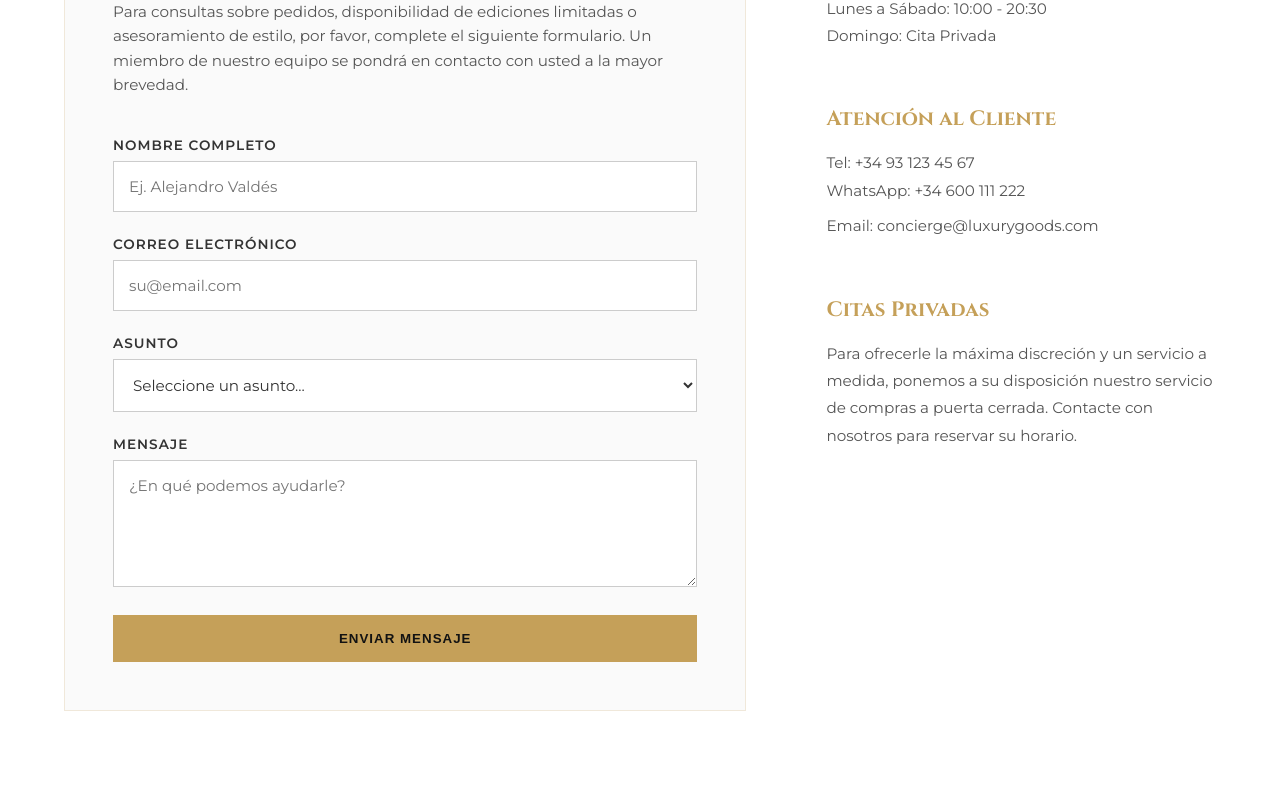
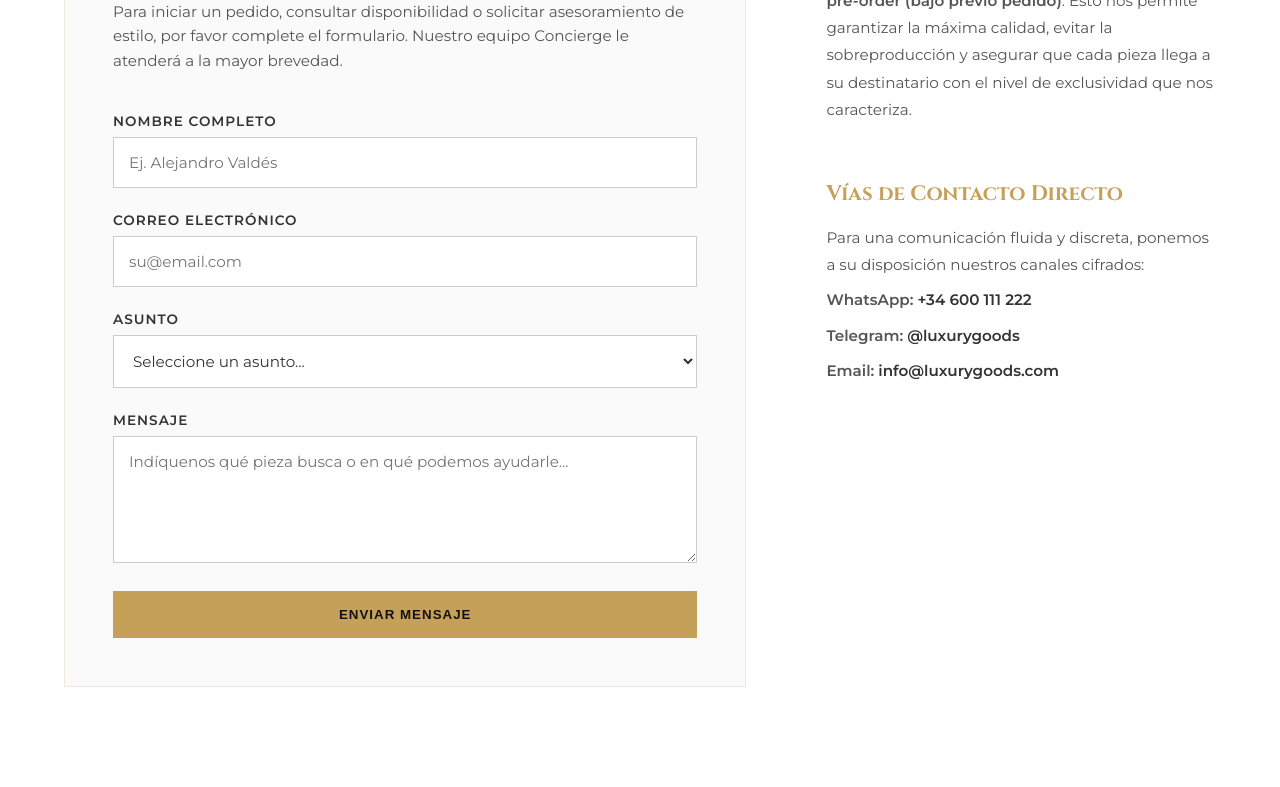
Before and after one commit to DavidSW123/luxurygoods26-web, a plain HTML site: page contacto.html in a window 1280 px wide. Shown: the part 559-1346 px from the top of the page. Drawn offline with Linux system fonts and the light colour scheme; no server answers.

Commit message:
Fixes página contacto.

```diff
--- a/contacto.html
+++ b/contacto.html
@@ -3,7 +3,7 @@
 <head>
     <meta charset="UTF-8">
     <meta name="viewport" content="width=device-width, initial-scale=1.0">
-    <meta name="description" content="Contacte con Luxury Goods. Asesoramiento personalizado sobre nuestras colecciones de moda y calzado premium.">
+    <meta name="description" content="Contacte con Luxury Goods. Servicio Concierge y asesoramiento personalizado para pedidos exclusivos.">
     <title>Contacto | Luxury Goods</title>
     <link rel="stylesheet" href="style.css">
     <link href="https://fonts.googleapis.com/css2?family=Cinzel:wght@400;700&family=Montserrat:wght@300;400;600&display=swap" rel="stylesheet">
@@ -36,30 +36,30 @@
 
             <div class="contact-form-container">
                 <h2 class="contact-title">Atención Personalizada</h2>
-                <p class="contact-desc">Para consultas sobre pedidos, disponibilidad de ediciones limitadas o asesoramiento de estilo, por favor, complete el siguiente formulario. Un miembro de nuestro equipo se pondrá en contacto con usted a la mayor brevedad.</p>
+                <p class="contact-desc">Para iniciar un pedido, consultar disponibilidad o solicitar asesoramiento de estilo, por favor complete el formulario. Nuestro equipo Concierge le atenderá a la mayor brevedad.</p>
 
-                <form action="#" class="luxury-form">
+                <form action="https://formspree.io/f/TU_CODIGO_AQUI" method="POST" class="luxury-form">
                     <div class="form-group">
                         <label for="name">Nombre Completo</label>
-                        <input type="text" id="name" placeholder="Ej. Alejandro Valdés" required>
+                        <input type="text" id="name" name="Nombre" placeholder="Ej. Alejandro Valdés" required>
                     </div>
                     <div class="form-group">
                         <label for="email">Correo Electrónico</label>
-                        <input type="email" id="email" placeholder="su@email.com" required>
+                        <input type="email" id="email" name="Email" placeholder="su@email.com" required>
                     </div>
                     <div class="form-group">
                         <label for="subject">Asunto</label>
-                        <select id="subject" required>
+                        <select id="subject" name="Asunto" required>
                             <option value="">Seleccione un asunto...</option>
-                            <option value="pedidos">Información sobre un pedido</option>
-                            <option value="ediciones">Reserva de Ediciones Limitadas</option>
+                            <option value="nuevo_pedido">Nuevo Pedido / Pre-order</option>
+                            <option value="estado_pedido">Estado de mi pedido</option>
                             <option value="asesoramiento">Asesoramiento de Estilo</option>
                             <option value="otros">Otras consultas</option>
                         </select>
                     </div>
                     <div class="form-group">
                         <label for="message">Mensaje</label>
-                        <textarea id="message" rows="5" placeholder="¿En qué podemos ayudarle?" required></textarea>
+                        <textarea id="message" name="Mensaje" rows="5" placeholder="Indíquenos qué pieza busca o en qué podemos ayudarle..." required></textarea>
                     </div>
                     <button type="submit" class="btn-primary" style="width: 100%;">Enviar Mensaje</button>
                 </form>
@@ -67,20 +67,18 @@
 
             <div class="contact-info-blocks">
                 <div class="info-block">
-                    <h3 class="info-title">Nuestra Flagship Store</h3>
-                    <p>Paseo de Gracia, 125<br>08008 Barcelona, España</p>
-                    <p>Lunes a Sábado: 10:00 - 20:30<br>Domingo: Cita Privada</p>
+                    <h3 class="info-title">Servicio Exclusivo Bajo Pedido</h3>
+                    <p>En Luxury Goods no disponemos de tienda física convencional. Operamos exclusivamente mediante <strong>pre-order (bajo previo pedido)</strong>. Esto nos permite garantizar la máxima calidad, evitar la sobreproducción y asegurar que cada pieza llega a su destinatario con el nivel de exclusividad que nos caracteriza.</p>
                 </div>
 
                 <div class="info-block">
-                    <h3 class="info-title">Atención al Cliente</h3>
-                    <p>Tel: +34 93 123 45 67<br>WhatsApp: +34 600 111 222</p>
-                    <p>Email: concierge@luxurygoods.com</p>
-                </div>
-
-                <div class="info-block">
-                    <h3 class="info-title">Citas Privadas</h3>
-                    <p>Para ofrecerle la máxima discreción y un servicio a medida, ponemos a su disposición nuestro servicio de compras a puerta cerrada. Contacte con nosotros para reservar su horario.</p>
+                    <h3 class="info-title">Vías de Contacto Directo</h3>
+                    <p>Para una comunicación fluida y discreta, ponemos a su disposición nuestros canales cifrados:</p>
+                    <div class="social-contact-links">
+                        <p><strong>WhatsApp:</strong> <a href="https://wa.me/34600111222" target="_blank">+34 600 111 222</a></p>
+                        <p><strong>Telegram:</strong> <a href="https://t.me/luxurygoods" target="_blank">@luxurygoods</a></p>
+                        <p><strong>Email:</strong> <a href="mailto:info@luxurygoods.com">info@luxurygoods.com</a></p>
+                    </div>
                 </div>
             </div>
 
--- a/style.css
+++ b/style.css
@@ -7,7 +7,7 @@
 }
 
 * { margin: 0; padding: 0; box-sizing: border-box; }
-body { font-family: var(--font-sans); background-color: #FAFAFA; } /* Fondo suave para toda la web */
+body { font-family: var(--font-sans); background-color: #FAFAFA; }
 
 /* --- CABECERA DE MÁRMOL --- */
 .marble-header {
@@ -405,6 +405,18 @@ body { font-family: var(--font-sans); background-color: #FAFAFA; } /* Fondo suav
     margin-bottom: 0.5rem;
 }
 
+/* Estilos para los enlaces de redes (WhatsApp/Telegram) */
+.social-contact-links a {
+    color: #333;
+    text-decoration: none;
+    font-weight: 600;
+    transition: color 0.3s;
+}
+
+.social-contact-links a:hover {
+    color: var(--gold);
+}
+
 /* =======================================================
    CLASES UTILITARIAS PARA FIREBASE
 ======================================================= */
```
